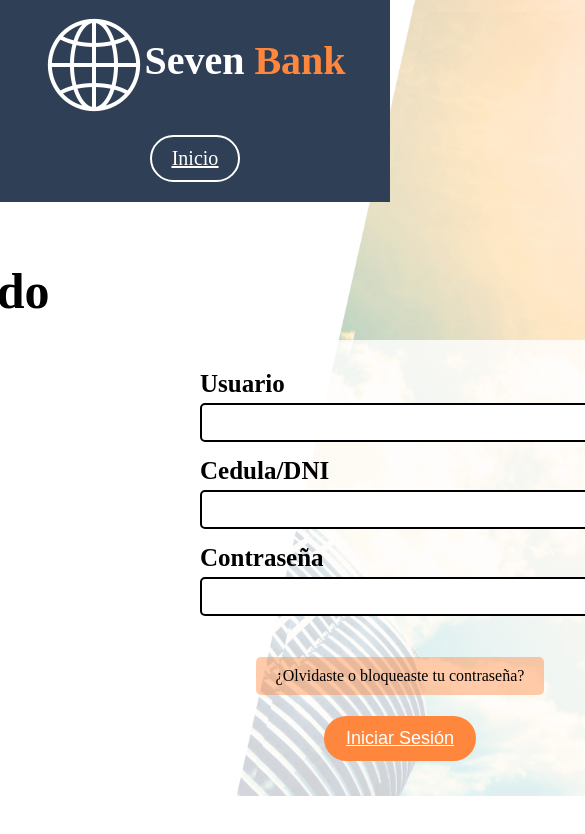
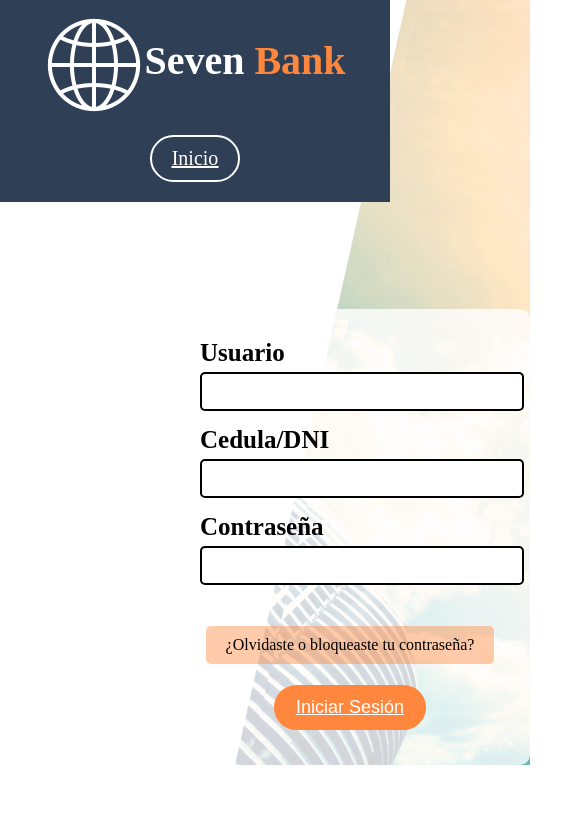
Before and after one commit to Mvjtb/Seven-Bank, a plain HTML site: page login.html in a window 390 px wide. Shown: the top 834 px of the page, 585 px wide, since content can reach past the window. Drawn offline with Linux system fonts and the light colour scheme.

Commit message:
login con arreglos

```diff
--- a/assest/css/responsive.css
+++ b/assest/css/responsive.css
@@ -80,4 +80,13 @@
         margin: 8px auto;
         font-size: 20px;
     }
+
+    /* Estilos responsive para la página de inicio de sesión */
+    .login-container h2 {
+        font-size: 24px;
+    }
+
+    .login-form {
+        max-width: 300px;
+    }
 }
```
